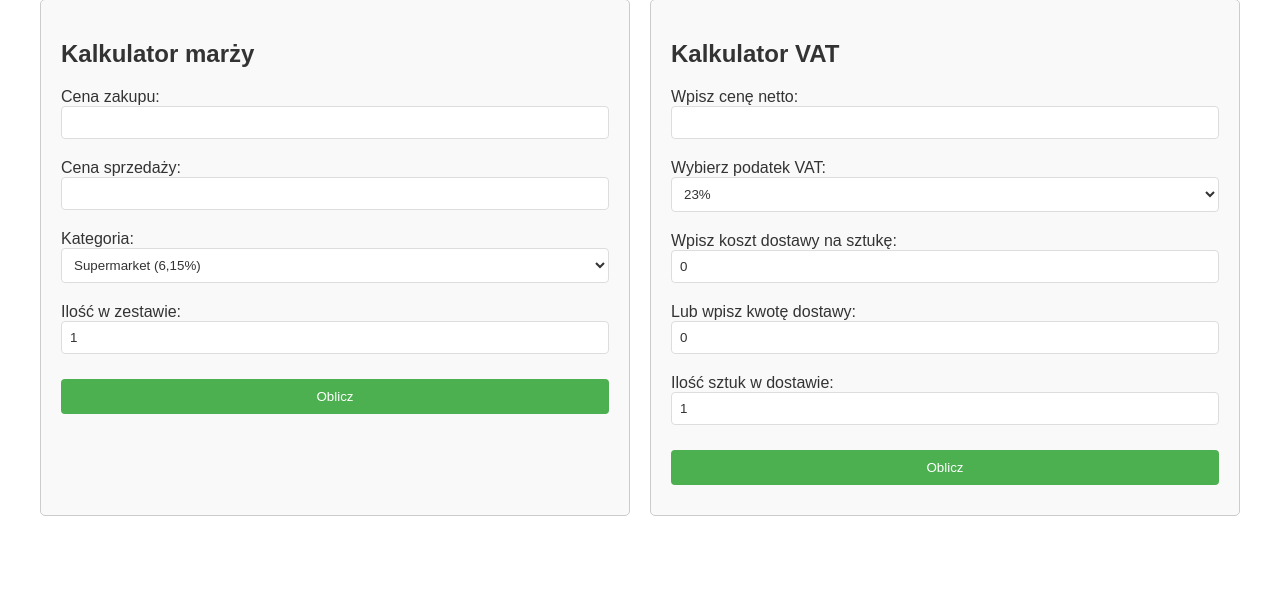
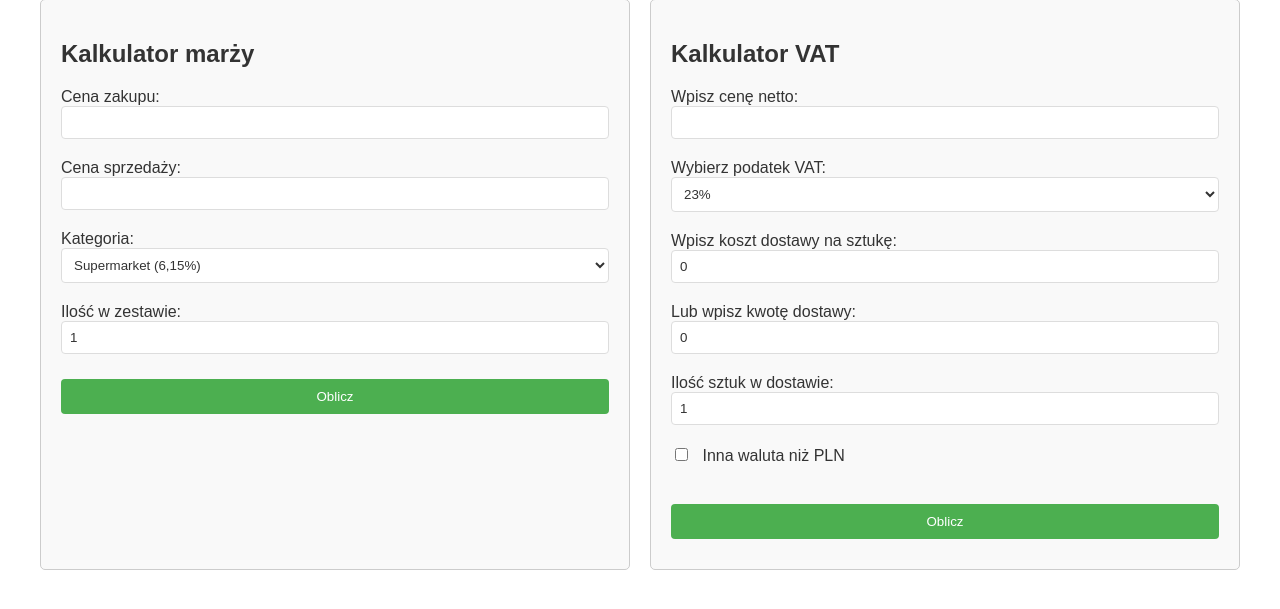
Before and after one commit to czangusiek/kalkulator-marzy, a Flask app: page / in a window 1280 px wide. Shown: the part 101-710 px from the top of the page. Run offline with Flask 3, Linux system fonts and the light colour scheme.

Commit message:
dodatno przelicznik walutowy

```diff
--- a/app.py
+++ b/app.py
@@ -1,8 +1,8 @@
 import os
 from flask import Flask, request, render_template, session, redirect, url_for, jsonify, send_from_directory
 from flask_wtf import FlaskForm
-from wtforms import StringField, SelectField, SubmitField
-from wtforms.validators import DataRequired
+from wtforms import StringField, SelectField, SubmitField, BooleanField
+from wtforms.validators import DataRequired, Optional
 
 app = Flask(__name__)
 app.secret_key = 'tajny_klucz'
@@ -49,6 +49,8 @@ class KalkulatorVATForm(FlaskForm):
     koszt_dostawy_sztuka = StringField('Wpisz koszt dostawy na sztukę:', default="0")
     kwota_dostawy = StringField('Lub wpisz kwotę dostawy:', default="0")
     ilosc_w_dostawie = StringField('Ilość sztuk w dostawie:', default="1", validators=[DataRequired()])
+    inna_waluta = BooleanField('Inna waluta niż PLN', default=False)
+    kurs_waluty = StringField('Kurs waluty (1 waluta = X PLN):', default="1.0", validators=[Optional()])
     submit = SubmitField('Oblicz')
 
 def zamien_przecinek_na_kropke(liczba):
@@ -382,6 +384,20 @@ def index():
         kwota_dostawy = zamien_przecinek_na_kropke(form_vat.kwota_dostawy.data)
         ilosc_w_dostawie = zamien_przecinek_na_kropke(form_vat.ilosc_w_dostawie.data)
 
+        # Obsługa waluty
+        inna_waluta = form_vat.inna_waluta.data
+        kurs_waluty = 1.0
+        if inna_waluta:
+            kurs_waluty = zamien_przecinek_na_kropke(form_vat.kurs_waluty.data) if form_vat.kurs_waluty.data else 1.0
+
+        # Przeliczanie na PLN jeśli wybrano inną walutę
+        if inna_waluta:
+            cena_netto *= kurs_waluty
+            if kwota_dostawy and ilosc_w_dostawie:
+                kwota_dostawy *= kurs_waluty
+            else:
+                koszt_dostawy_sztuka *= kurs_waluty
+
         if kwota_dostawy and ilosc_w_dostawie:
             koszt_dostawy_sztuka = kwota_dostawy / ilosc_w_dostawie
 
@@ -410,6 +426,24 @@ def index():
                         </span>
                     </td>
                 </tr>
+                <tr>
+                    <th>Cena netto:</th>
+                    <td>
+                        <span class="kwota-do-kopiowania" onclick="kopiujDoSchowka(this)"
+                              data-value="{cena_netto:.2f}" style="color:var(--blue-color);">
+                            {cena_netto:.2f} zł
+                        </span>
+                    </td>
+                </tr>
+                <tr>
+                    <th>Koszt dostawy na sztukę:</th>
+                    <td>
+                        <span class="kwota-do-kopiowania" onclick="kopiujDoSchowka(this)"
+                              data-value="{koszt_dostawy_sztuka:.2f}" style="color:var(--blue-color);">
+                            {koszt_dostawy_sztuka:.2f} zł
+                        </span>
+                    </td>
+                </tr>
             </table>
         </div>
         """
--- a/templates/index.html
+++ b/templates/index.html
@@ -150,6 +150,14 @@
         input[type="submit"]:hover {
             background-color: #45a049;
         }
+        input[type="checkbox"] {
+            width: auto;
+            margin-right: 10px;
+        }
+        .waluta-container {
+            display: none;
+            margin-top: 10px;
+        }
         h1, h2 {
             color: var(--text-color);
         }
@@ -217,6 +225,14 @@
                 <label for="ilosc_w_dostawie">Ilość sztuk w dostawie:</label>
                 {{ form_vat.ilosc_w_dostawie(size=20) }}
                 <br>
+                <label>
+                    {{ form_vat.inna_waluta(onchange="toggleWaluta()") }} Inna waluta niż PLN
+                </label>
+                <div id="waluta-container" class="waluta-container">
+                    <label for="kurs_waluty">Kurs waluty (1 waluta = X PLN):</label>
+                    {{ form_vat.kurs_waluty(size=20) }}
+                </div>
+                <br>
                 {{ form_vat.submit() }}
             </form>
 
@@ -235,6 +251,16 @@
                 innaProwizjaDiv.style.display = "block";
             } else {
                 innaProwizjaDiv.style.display = "none";
+            }
+        }
+
+        function toggleWaluta() {
+            const checkbox = document.querySelector('input[name="inna_waluta"]');
+            const container = document.getElementById("waluta-container");
+            if (checkbox.checked) {
+                container.style.display = "block";
+            } else {
+                container.style.display = "none";
             }
         }
 
@@ -314,6 +340,8 @@
             const darkMode = {{ 'true' if session.get('dark_mode') else 'false' }};
             document.body.classList.toggle('dark-mode', darkMode);
             updateColors(darkMode);
+            toggleInnaProwizja();
+            toggleWaluta();
         });
     </script>
 </body>
```
